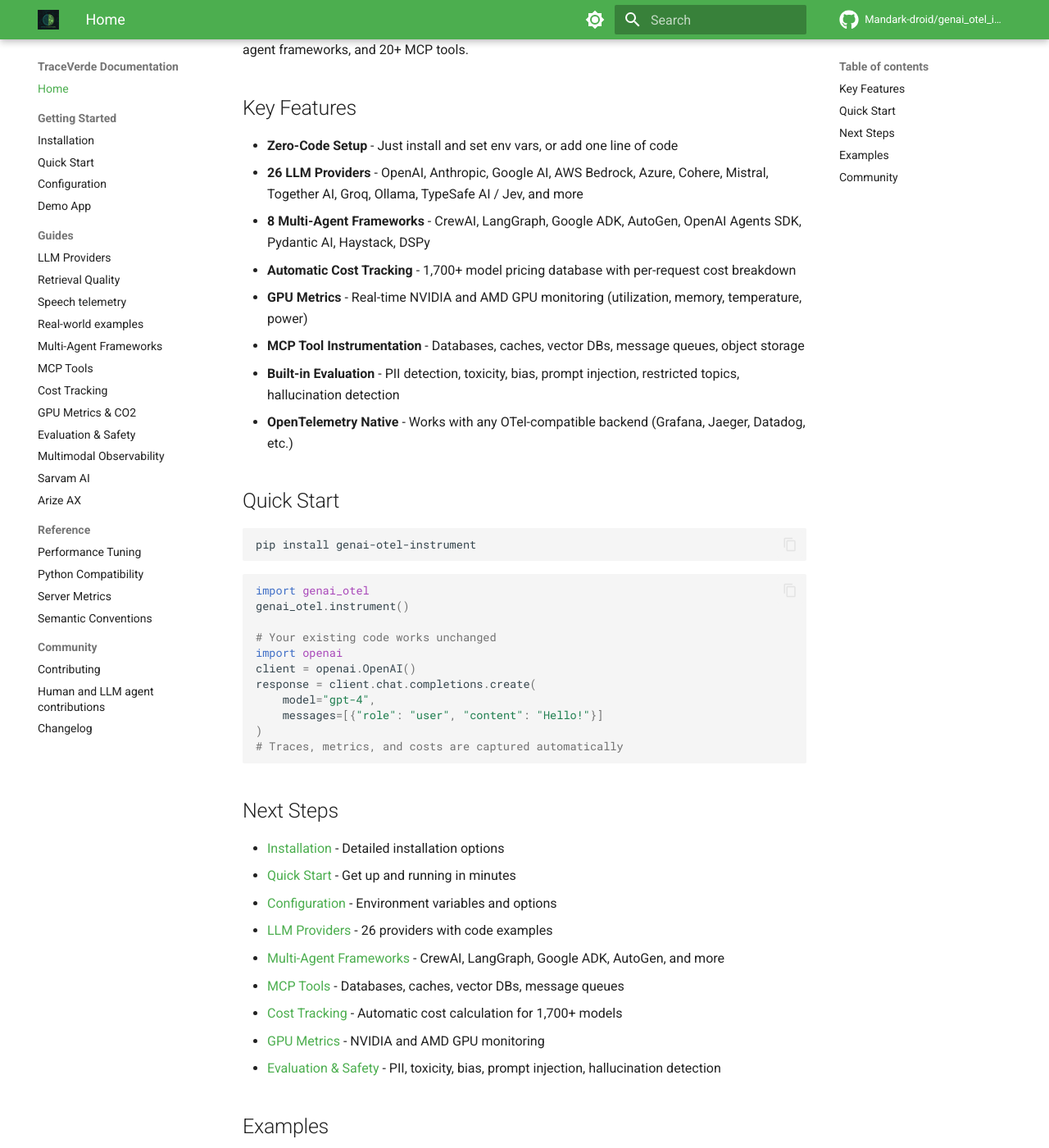
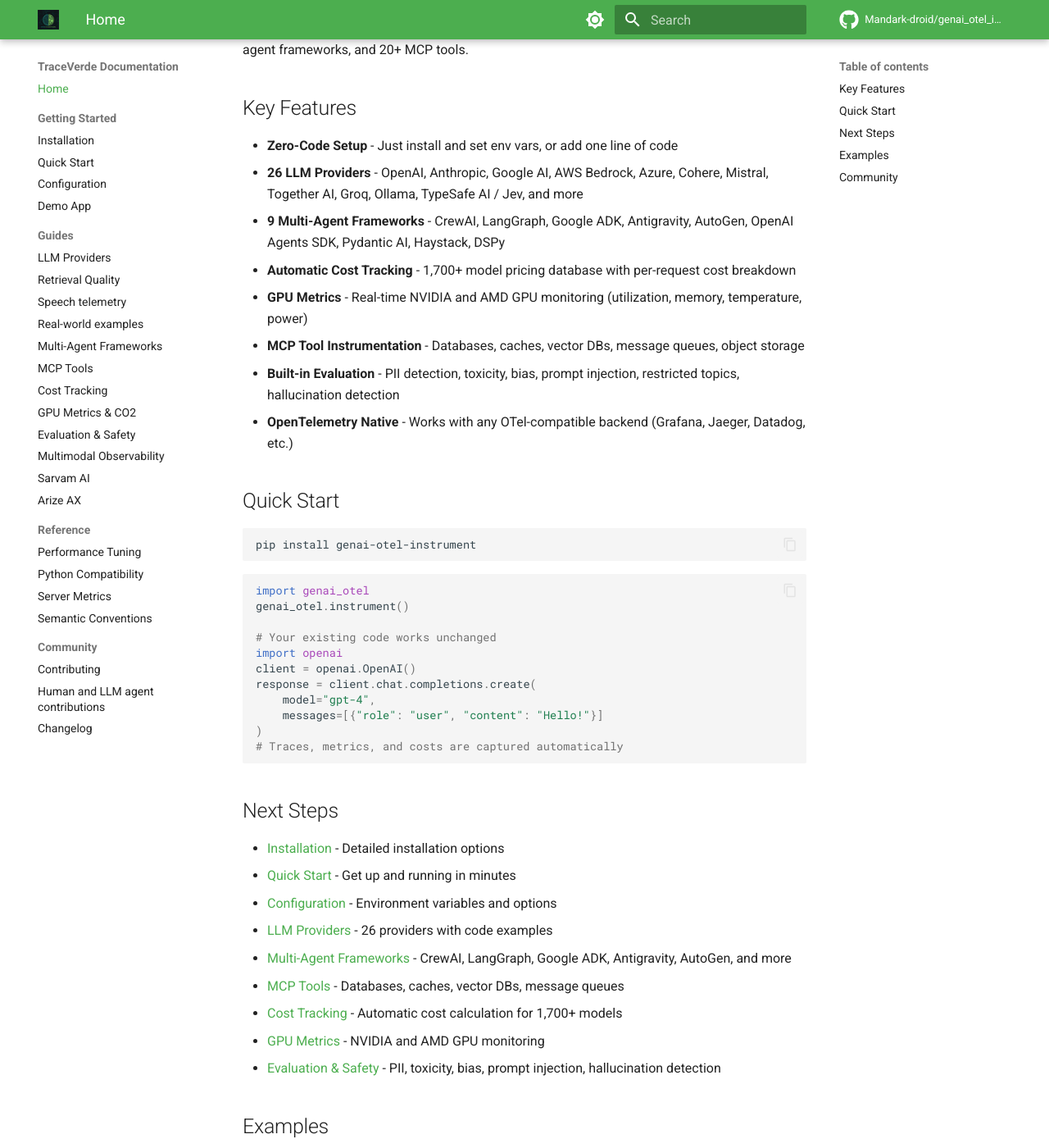
Before and after one commit to Mandark-droid/genai_otel_instrument, an MkDocs documentation site: the page built from docs/index.md, in a window 1280 px wide and 1400 px high, scrolled down 250 px. Shown: the whole window at 82% size. Built offline with MkDocs 1.6.1 and Material for MkDocs 9.7.7, drawn with Linux system fonts in a browser that asks for light colours; comment, search, counter and statistics services are not loaded.

Commit message:
docs: list Antigravity on MkDocs landing page

```diff
--- a/docs/index.md
+++ b/docs/index.md
@@ -8,7 +8,7 @@ TraceVerde provides production-ready, zero-code instrumentation for GenAI applic
 
 - **Zero-Code Setup** - Just install and set env vars, or add one line of code
 - **26 LLM Providers** - OpenAI, Anthropic, Google AI, AWS Bedrock, Azure, Cohere, Mistral, Together AI, Groq, Ollama, TypeSafe AI / Jev, and more
-- **8 Multi-Agent Frameworks** - CrewAI, LangGraph, Google ADK, AutoGen, OpenAI Agents SDK, Pydantic AI, Haystack, DSPy
+- **9 Multi-Agent Frameworks** - CrewAI, LangGraph, Google ADK, Antigravity, AutoGen, OpenAI Agents SDK, Pydantic AI, Haystack, DSPy
 - **Automatic Cost Tracking** - 1,700+ model pricing database with per-request cost breakdown
 - **GPU Metrics** - Real-time NVIDIA and AMD GPU monitoring (utilization, memory, temperature, power)
 - **MCP Tool Instrumentation** - Databases, caches, vector DBs, message queues, object storage
@@ -41,7 +41,7 @@ response = client.chat.completions.create(
 - [Quick Start](getting-started/quickstart.md) - Get up and running in minutes
 - [Configuration](getting-started/configuration.md) - Environment variables and options
 - [LLM Providers](guides/llm-providers.md) - 26 providers with code examples
-- [Multi-Agent Frameworks](guides/multi-agent-frameworks.md) - CrewAI, LangGraph, Google ADK, AutoGen, and more
+- [Multi-Agent Frameworks](guides/multi-agent-frameworks.md) - CrewAI, LangGraph, Google ADK, Antigravity, AutoGen, and more
 - [MCP Tools](guides/mcp-tools.md) - Databases, caches, vector DBs, message queues
 - [Cost Tracking](guides/cost-tracking.md) - Automatic cost calculation for 1,700+ models
 - [GPU Metrics](guides/gpu-metrics.md) - NVIDIA and AMD GPU monitoring
@@ -52,7 +52,7 @@ response = client.chat.completions.create(
 90+ ready-to-run examples for every provider, framework, and evaluation feature:
 
 - [OpenAI](https://github.com/Mandark-droid/genai_otel_instrument/tree/main/examples/openai/), [Anthropic](https://github.com/Mandark-droid/genai_otel_instrument/tree/main/examples/anthropic/), [Google AI](https://github.com/Mandark-droid/genai_otel_instrument/tree/main/examples/google_ai/), [Ollama](https://github.com/Mandark-droid/genai_otel_instrument/tree/main/examples/ollama/), [AWS Bedrock](https://github.com/Mandark-droid/genai_otel_instrument/tree/main/examples/aws_bedrock/)
-- [CrewAI](https://github.com/Mandark-droid/genai_otel_instrument/tree/main/examples/crewai_example.py), [LangGraph](https://github.com/Mandark-droid/genai_otel_instrument/tree/main/examples/langgraph_example.py), [Google ADK](https://github.com/Mandark-droid/genai_otel_instrument/tree/main/examples/google_adk_example.py), [AutoGen](https://github.com/Mandark-droid/genai_otel_instrument/tree/main/examples/autogen_example.py)
+- [CrewAI](https://github.com/Mandark-droid/genai_otel_instrument/tree/main/examples/crewai_example.py), [LangGraph](https://github.com/Mandark-droid/genai_otel_instrument/tree/main/examples/langgraph_example.py), [Google ADK](https://github.com/Mandark-droid/genai_otel_instrument/tree/main/examples/google_adk_example.py), [Antigravity](https://github.com/Mandark-droid/genai_otel_instrument/tree/main/examples/antigravity/example.py), [AutoGen](https://github.com/Mandark-droid/genai_otel_instrument/tree/main/examples/autogen_example.py)
 - [PII Detection](https://github.com/Mandark-droid/genai_otel_instrument/tree/main/examples/pii_detection/), [Toxicity](https://github.com/Mandark-droid/genai_otel_instrument/tree/main/examples/toxicity_detection/), [Bias](https://github.com/Mandark-droid/genai_otel_instrument/tree/main/examples/bias_detection/), [Prompt Injection](https://github.com/Mandark-droid/genai_otel_instrument/tree/main/examples/prompt_injection/)
 
 Browse all examples in the [examples/ directory](https://github.com/Mandark-droid/genai_otel_instrument/tree/main/examples).
```
